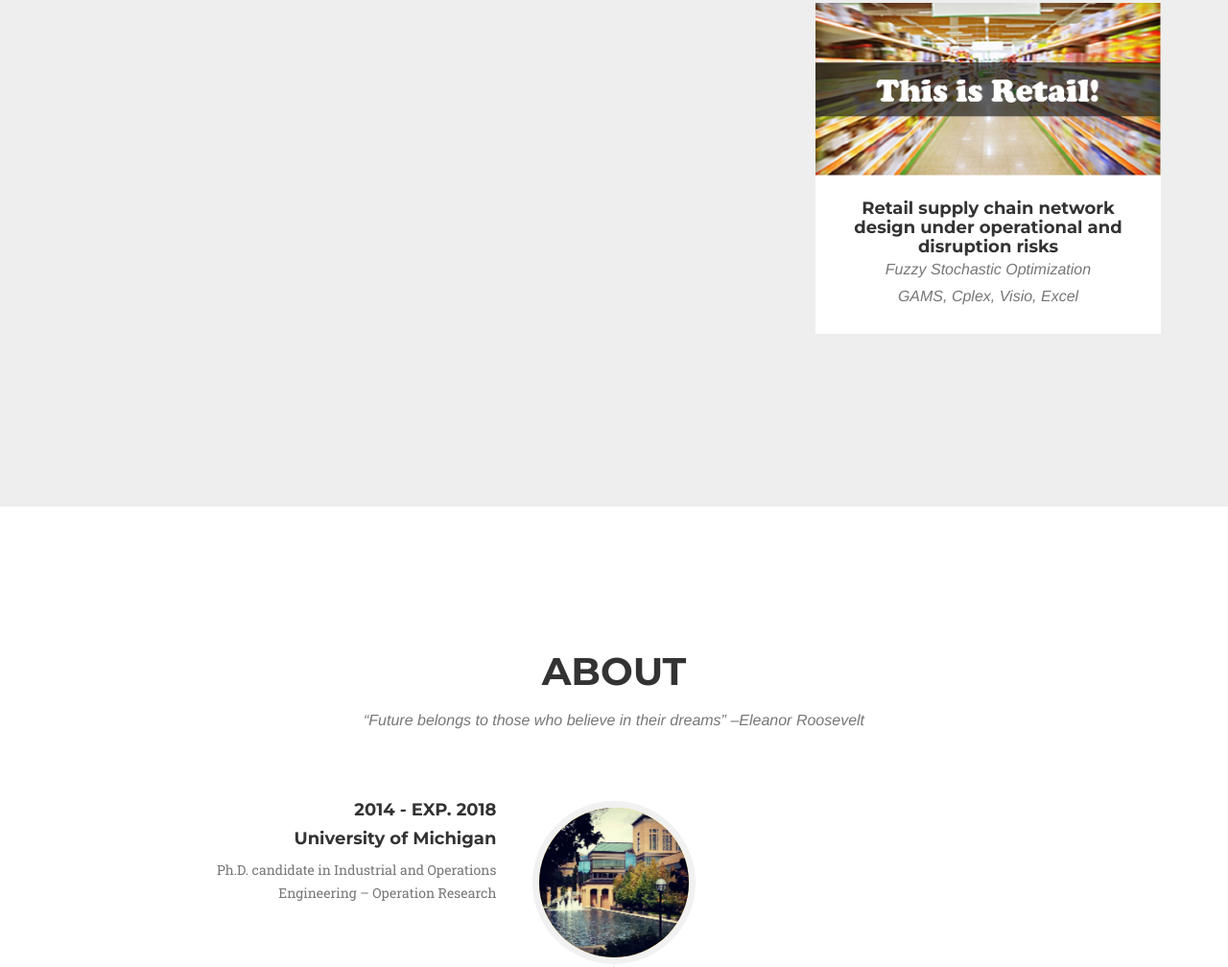
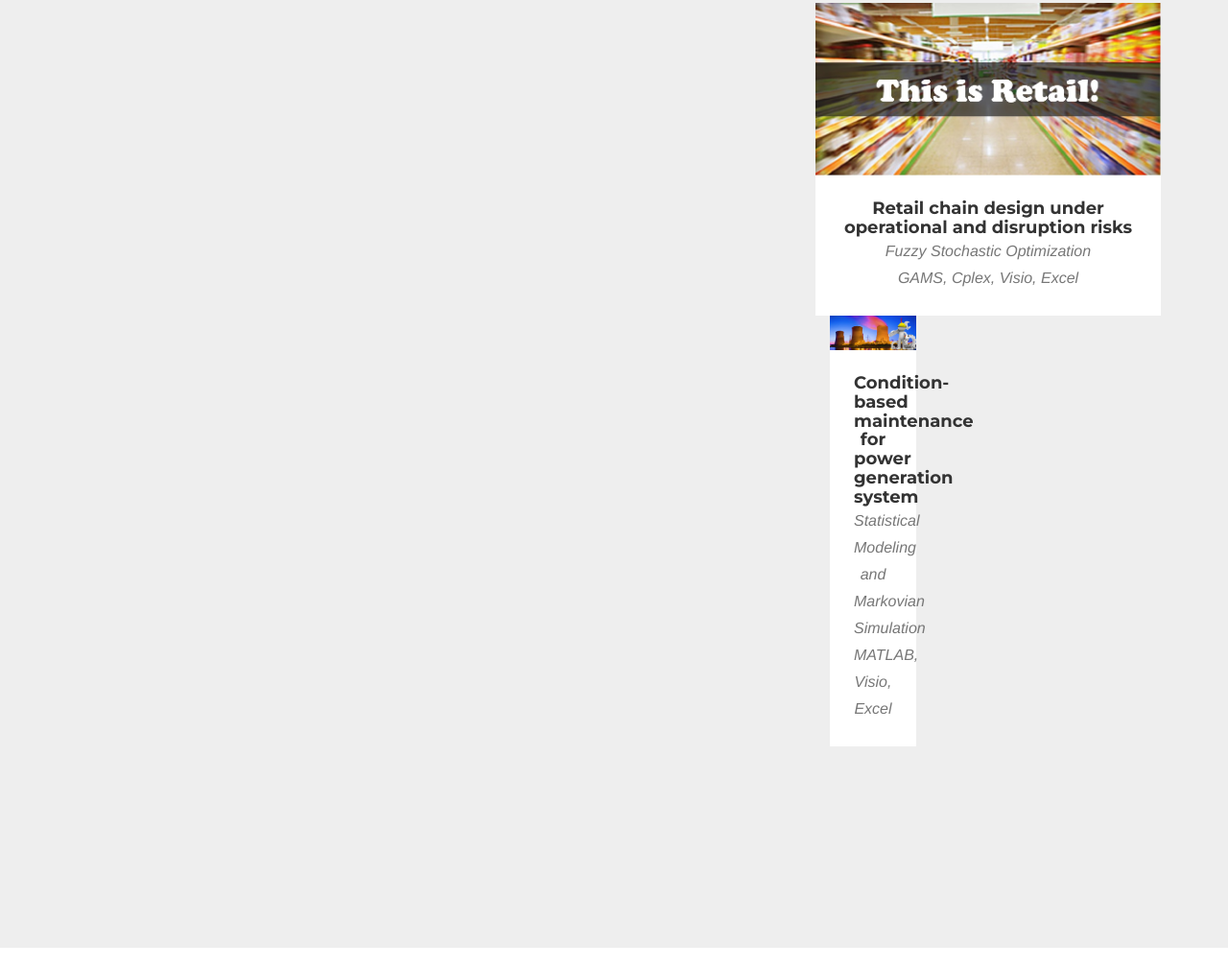
Before and after one commit to nimasasa/MyWeb, a website: page index.html in a window 1280 px wide. Shown: the part 2665-3673 px from the top of the page at 96% size. Drawn offline with nearby package versions, Linux system fonts and the light colour scheme; a web font is replaced by a local one.

Commit message:
3333333333

```diff
--- a/index.html
+++ b/index.html
@@ -240,10 +240,26 @@
                         <img src="img/portfolio/retail.jpg" class="img-responsive" alt="">
                     </a>
                     <div class="portfolio-caption">
-                      <h4>Retail supply chain network design under operational and disruption risks</h4>
+                      <h4>Retail chain design under operational and disruption risks</h4>
                       <p class="text-muted">Fuzzy Stochastic Optimization</p>
                       <p class="text-muted">GAMS, Cplex, Visio, Excel</p>
                     </div>
+
+                    <div class="col-md-4 col-sm-6 portfolio-item">
+                        <a href="#portfolioModal6" class="portfolio-link" data-toggle="modal">
+                            <div class="portfolio-hover">
+                                <div class="portfolio-hover-content">
+                                    <i class="fa fa-plus fa-3x"></i>
+                                </div>
+                            </div>
+                            <img src="img/portfolio/maint.jpg" class="img-responsive" alt="">
+                        </a>
+                        <div class="portfolio-caption">
+                          <h4>Condition-based maintenance for power generation system</h4>
+                          <p class="text-muted">Statistical Modeling and Markovian Simulation</p>
+                          <p class="text-muted">MATLAB, Visio, Excel</p>
+                        </div>
+
                 </div>
             </div>
         </div>
```
Also changed, not shown: img/portfolio/maint.jpg (added).
